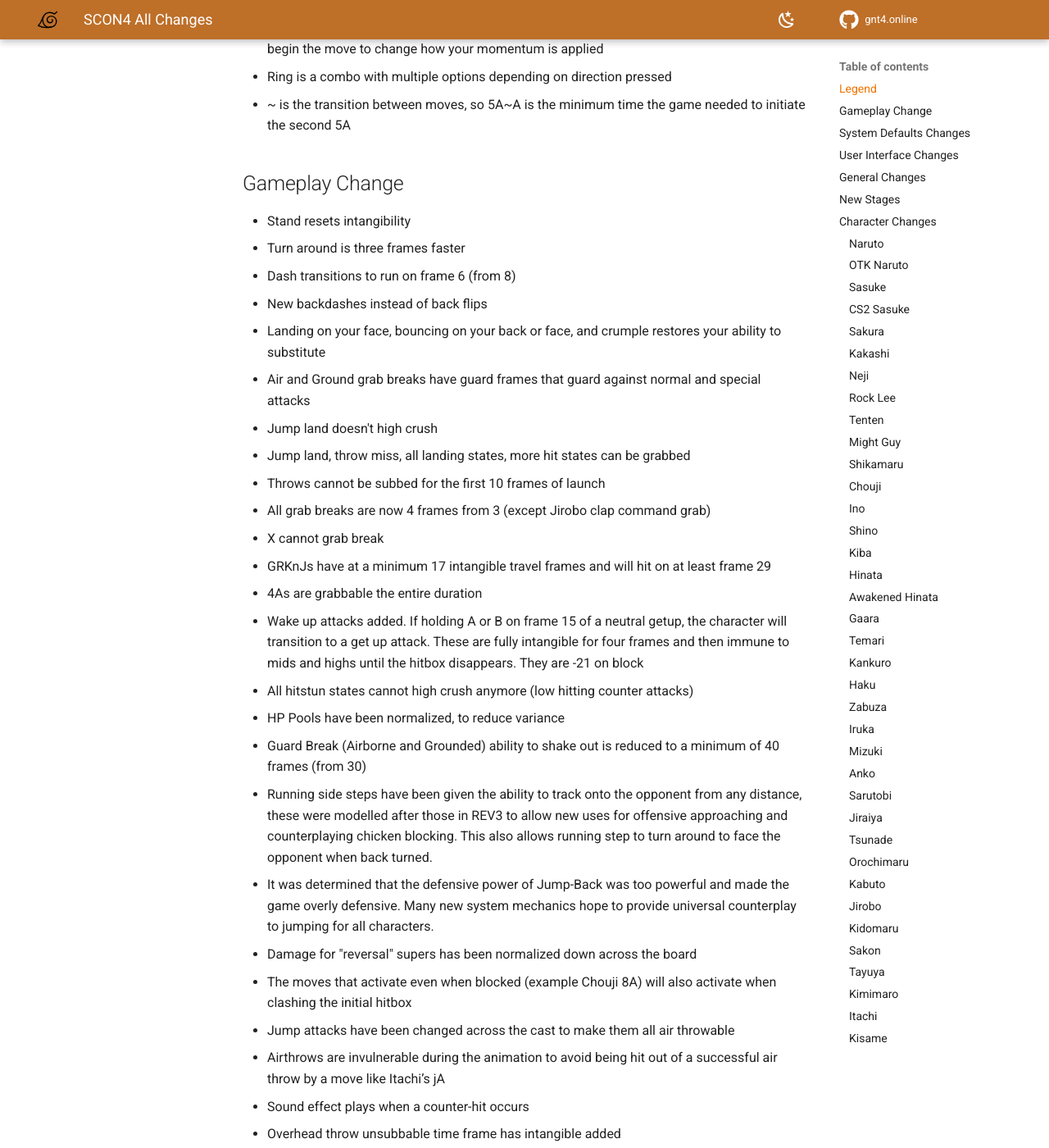
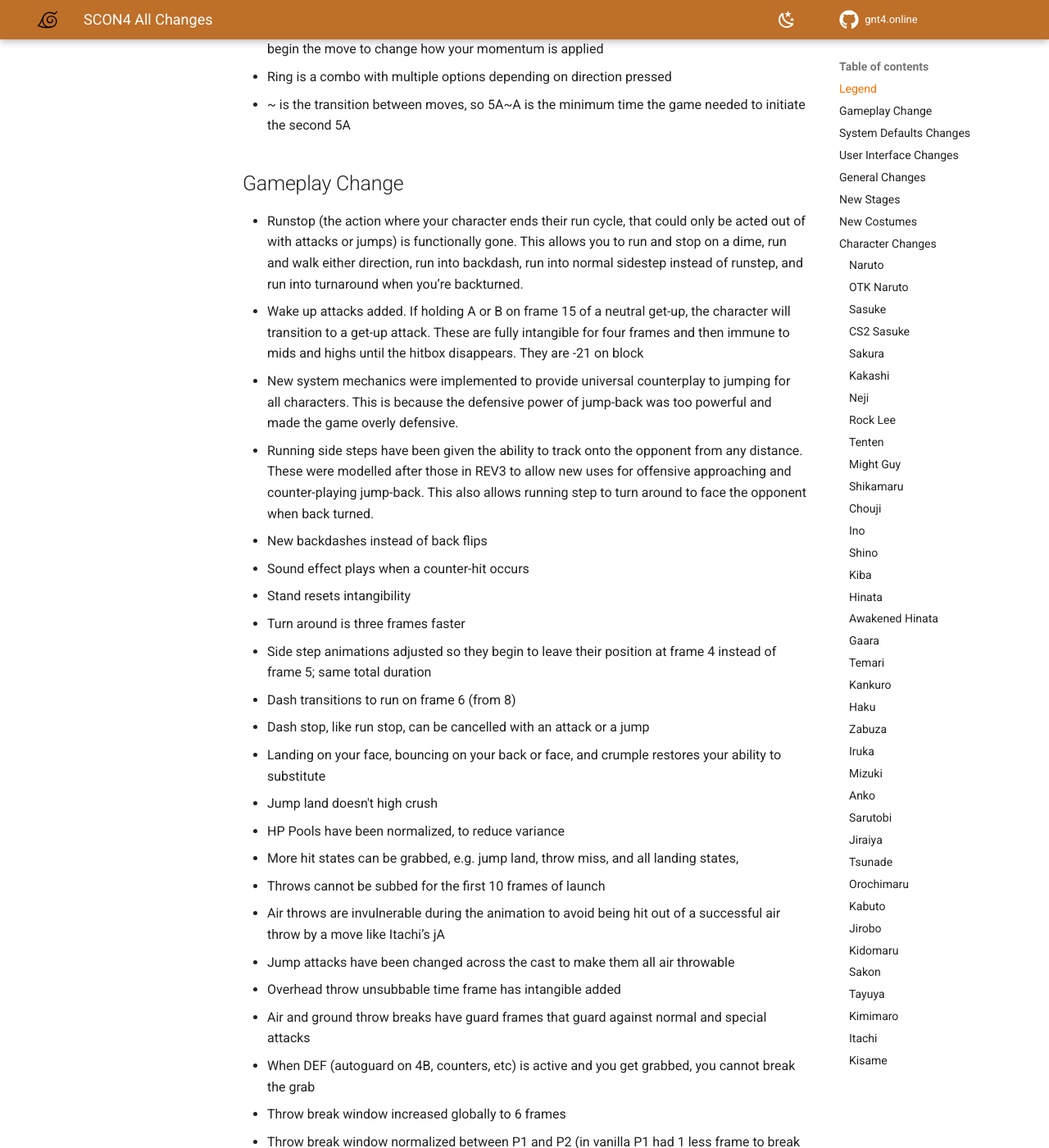
Before and after one commit to NicholasMoser/gnt4.online, an MkDocs documentation site: the page built from docs/scon4_all_changes.md, in a window 1280 px wide and 1400 px high, scrolled down 1065 px. Shown: the whole window at 82% size. Built offline with MkDocs 1.6.1 and Material for MkDocs 9.7.7, drawn with Linux system fonts in a browser that asks for light colours; comment, search, counter and statistics services are not loaded; some of the changed text lies outside the part shown.

Commit message:
Clean up top of changelog

```diff
--- a/docs/scon4_all_changes.md
+++ b/docs/scon4_all_changes.md
@@ -35,43 +35,41 @@
 
 ## Gameplay Change
 
+- Runstop (the action where your character ends their run cycle, that could only be acted out of with attacks or jumps) is functionally gone. This allows you to run and stop on a dime, run and walk either direction, run into backdash, run into normal sidestep instead of runstep, and run into turnaround when you’re backturned.
+- Wake up attacks added. If holding A or B on frame 15 of a neutral get-up, the character will transition to a get-up attack. These are fully intangible for four frames and then immune to mids and highs until the hitbox disappears. They are -21 on block
+- New system mechanics were implemented to provide universal counterplay to jumping for all characters. This is because the defensive power of jump-back was too powerful and made the game overly defensive.
+- Running side steps have been given the ability to track onto the opponent from any distance. These were modelled after those in REV3 to allow new uses for offensive approaching and counter-playing jump-back. This also allows running step to turn around to face the opponent when back turned.
+- New backdashes instead of back flips
+- Sound effect plays when a counter-hit occurs
 - Stand resets intangibility
 - Turn around is three frames faster
+- Side step animations adjusted so they begin to leave their position at frame 4 instead of frame 5; same total duration
 - Dash transitions to run on frame 6 (from 8)
-- New backdashes instead of back flips
+- Dash stop, like run stop, can be cancelled with an attack or a jump
 - Landing on your face, bouncing on your back or face, and crumple restores your ability to substitute
-- Air and Ground grab breaks have guard frames that guard against normal and special attacks
 - Jump land doesn't high crush
-- Jump land, throw miss, all landing states, more hit states can be grabbed
+- HP Pools have been normalized, to reduce variance
+- More hit states can be grabbed, e.g. jump land, throw miss, and all landing states,
 - Throws cannot be subbed for the first 10 frames of launch
-- All grab breaks are now 4 frames from 3 (except Jirobo clap command grab)
-- X cannot grab break
+- Air throws are invulnerable during the animation to avoid being hit out of a successful air throw by a move like Itachi’s jA
+- Jump attacks have been changed across the cast to make them all air throwable
+- Overhead throw unsubbable time frame has intangible added
+- Air and ground throw breaks have guard frames that guard against normal and special attacks
+- When DEF (autoguard on 4B, counters, etc) is active and you get grabbed, you cannot break the grab
+- Throw break window increased globally to 6 frames
+- Throw break window normalized between P1 and P2 (in vanilla P1 had 1 less frame to break than P2).
+- Throw break can only be done with the A, B, and Y buttons
+- Throw break cannot be done with X + Y
+- 4As are grabbable the entire duration
 - GRKnJs have at a minimum 17 intangible travel frames and will hit on at least frame 29
-- 4As are grabbable the entire duration
-- Wake up attacks added. If holding A or B on frame 15 of a neutral getup, the character will transition to a get up attack. These are fully intangible for four frames and then immune to mids and highs until the hitbox disappears. They are -21 on block
 - All hitstun states cannot high crush anymore (low hitting counter attacks)
-- HP Pools have been normalized, to reduce variance
-- Guard Break (Airborne and Grounded) ability to shake out is reduced to a minimum of 40 frames (from 30)
-- Running side steps have been given the ability to track onto the opponent from any distance, these were modelled after those in REV3 to allow new uses for offensive approaching and counterplaying chicken blocking. This also allows running step to turn around to face the opponent when back turned.
-- It was determined that the defensive power of Jump-Back was too powerful and made the game overly defensive. Many new system mechanics hope to provide universal counterplay to jumping for all characters.
+- Grounded and air guard break ability to shake out is reduced to a minimum of 40 frames (from 30)
+- Grounded guard break removes intangible status
 - Damage for "reversal" supers has been normalized down across the board
 - The moves that activate even when blocked (example Chouji 8A) will also activate when clashing the initial hitbox
-- Jump attacks have been changed across the cast to make them all air throwable
-- Airthrows are invulnerable during the animation to avoid being hit out of a successful air throw by a move like Itachi’s jA
-- Sound effect plays when a counter-hit occurs
-- Overhead throw unsubbable time frame has intangible added
-- Grounded guard break removes intangible status
-- Dash stop, like run stop, can be cancelled with an attack or a jump
-- Grab break window increased to 8 frames (from 4), air throws are 6 frames; can only break grabs with A and B buttons
-- Back dash animations all cleaned up and coding adjusted
-- Sidestep animations adjusted so they begin to leave their position at frame 4 instead of frame 5; same total duration
-- When DEF (autoguard on back B, counters, etc) is active and you get grabbed, you cannot break the grab
 - Most counter 4A’s durations are reduced greatly by shortening the time the character stays in the pose (list below)
 - A glitch when certain counters are activated, but don’t “capture” the victim (Hinata and A. Hinata 2X, Hinata 4A, Lee 4A, Sasuke S4A) will create an intangible state for the character initiating the counter and leave them unable to move. This was adjusted to create a state where the activated counter person is stuck in place, but hittable
 - TDOWN flag not lingering after attacks end (prevents issues where characters could be thrown out of blockstun in some situations after tdown becomes active)
-- Throwbreak window changed globally to 6 frames
-- Throwbreak window normalized between p1 and p2. Both have 6 frames to break (in vanilla player 1 had 1 less frame than player 2).
-- Runstop (the action where your character ends their run cycle, that could only be acted out of with attacks or jumps) is functionally gone! This allows you to run and stop on a dime, run and walk either direction, run into backdash, run into normal sidestep instead of runstep, and run into turnaround when you’re backturned!
 
 ## System Defaults Changes
 
@@ -118,6 +115,10 @@
 - Tenchi Bridge added, replacing Ichiraku Ramen - Sunset
 - Asian Gate added, replacing Chunin Exams Rooftop - Sound 4 Barrier
 - Aquarium added, replacing Hot Springs
+
+## New Costumes
+
+New costumes were added. All characters now have 3 or 4 costumes, selectable with A, Y, X, and Z.
 
 ## Character Changes
 
```
Also changed, not shown: other parts of docs/scon4_all_changes.md (+0 -1 lines).
